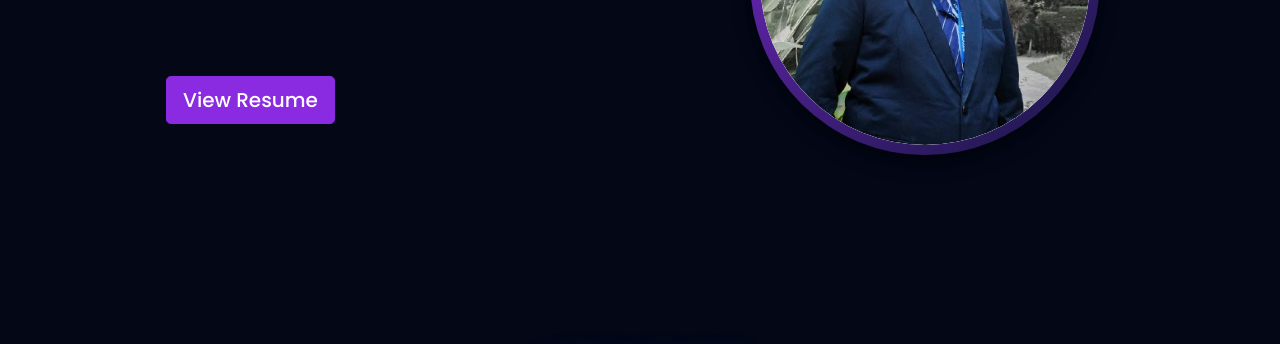
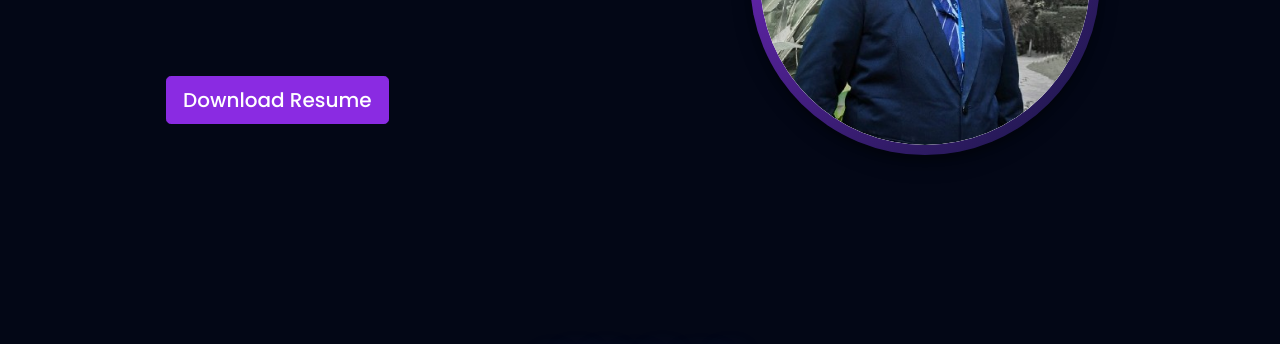
Before and after one commit to Dev1903/CodSoft, a plain HTML site: page PORTFOLIO/index.html in a window 1280 px wide. Shown: the part 429-773 px from the top of the page. Drawn offline with nearby package versions, Linux system fonts and the light colour scheme.

Commit message:
Update index.html

```diff
--- a/PORTFOLIO/index.html
+++ b/PORTFOLIO/index.html
@@ -88,7 +88,7 @@
                         </div>
                         <div class="mt-5">
                             <a href="files/BristidevBurman_Resume_Kolkata.pdf"
-                                class="btn btn-outline-light btn-lg mt-5 ml-5" download>View Resume</a>
+                                class="btn btn-outline-light btn-lg mt-5 ml-5" download>Download Resume</a>
                         </div>
                     </div>
                     <div class="col-sm-6 mt-5 right d-flex align-items-center justify-content-center">
```
